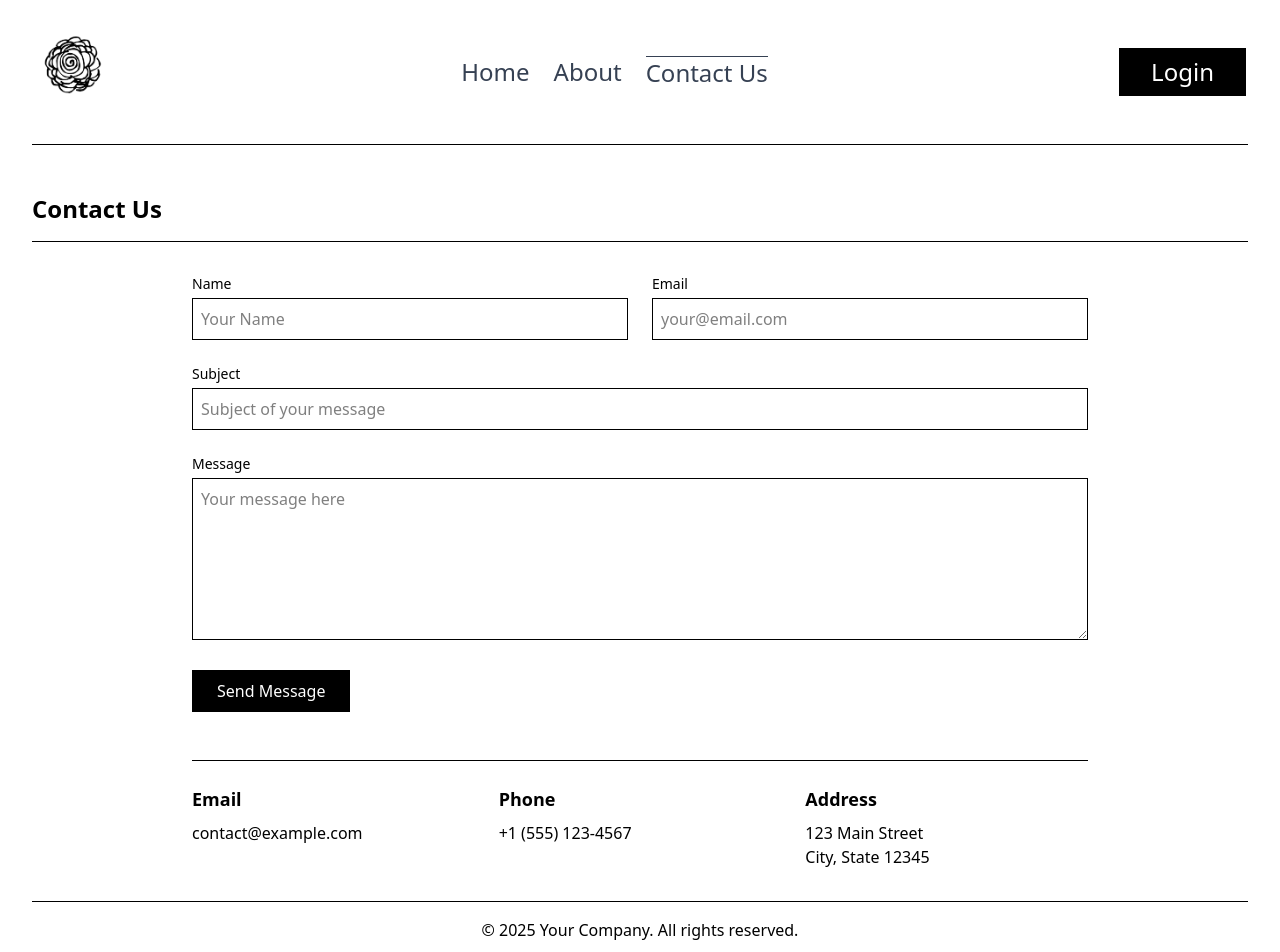
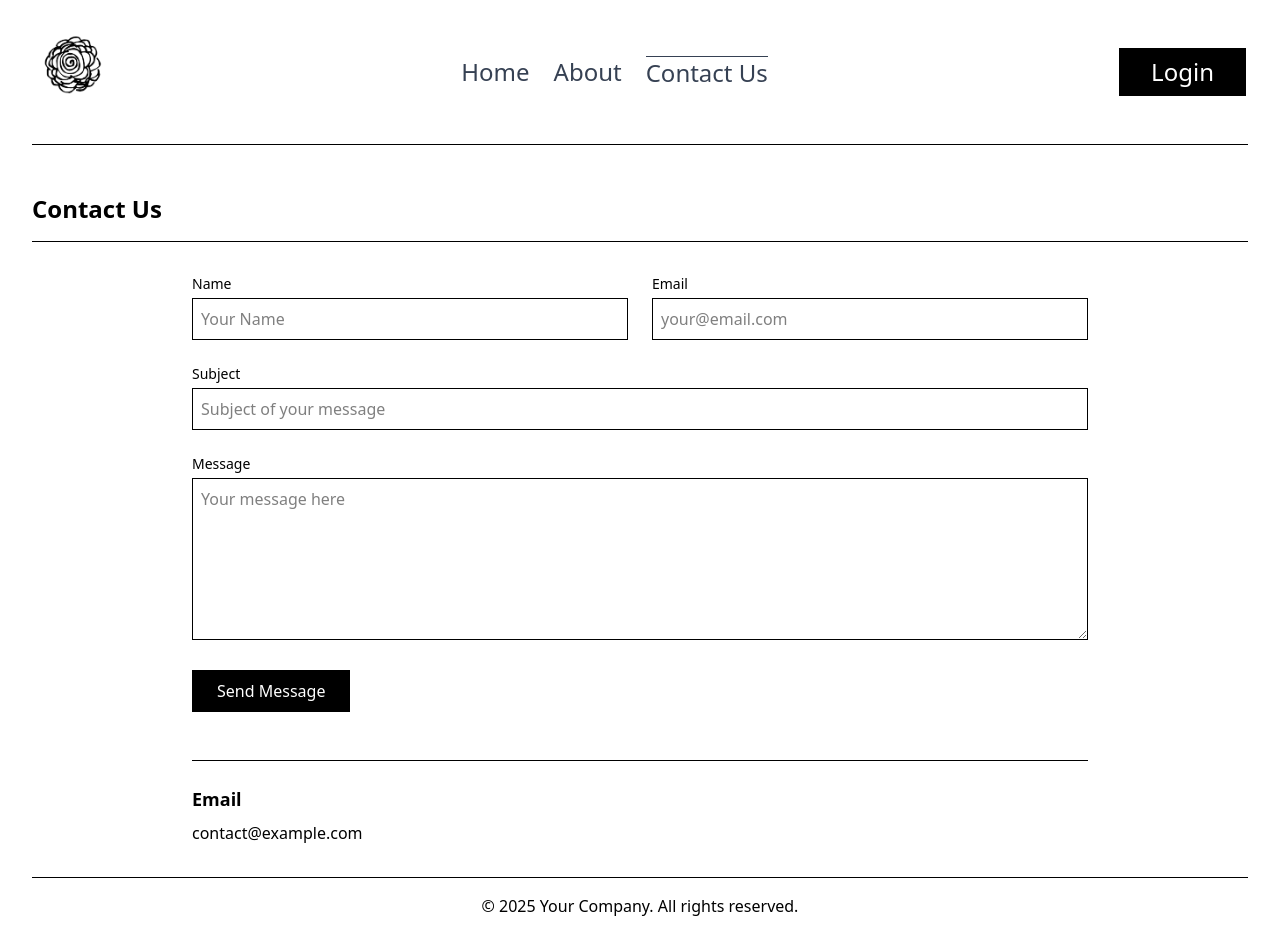
Before and after one commit to Harshtank-io/vueGallery, a Vue app: page /contact-us in a window 1280 px wide. Shown: the top 952 px of the page. Built offline with nearby package versions, Linux system fonts and the light colour scheme; what @yeger/vue-masonry-wall would draw is missing.

Commit message:
[FIX] : minor fix in contact us

```diff
--- a/src/views/contact-us.vue
+++ b/src/views/contact-us.vue
@@ -91,14 +91,6 @@
           <h3 class="text-lg font-semibold mb-2">Email</h3>
           <p>contact@example.com</p>
         </div>
-        <div>
-          <h3 class="text-lg font-semibold mb-2">Phone</h3>
-          <p>+1 (555) 123-4567</p>
-        </div>
-        <div>
-          <h3 class="text-lg font-semibold mb-2">Address</h3>
-          <p>123 Main Street<br />City, State 12345</p>
-        </div>
       </div>
     </main>
 
```
